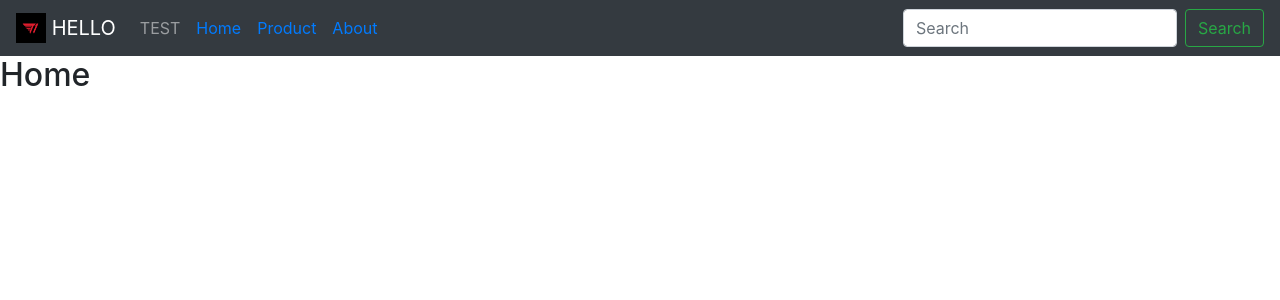
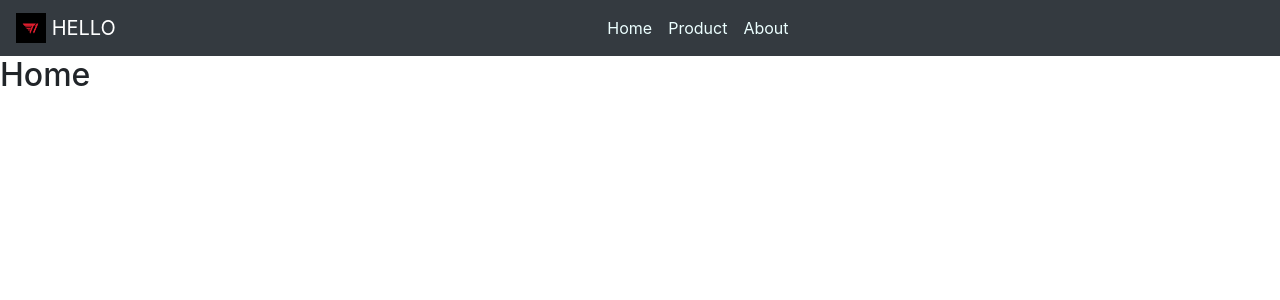
Before and after one commit to quy610/web-react-05, a React app: page / in a window 1280 px wide. Shown: the top 300 px of the page. Built offline with nearby package versions, Linux system fonts and the light colour scheme.

Commit message:
fix UI top menu

```diff
--- /dev/null
+++ b/src/css/TopMenu.css
@@ -0,0 +1,8 @@
+.navbar-nav a {
+    color: #ecffff !important;
+}
+
+.navbar-nav a:hover {
+    color: red !important;
+    text-decoration: none;
+}
--- a/src/js/components/TopMenu.js
+++ b/src/js/components/TopMenu.js
@@ -3,11 +3,31 @@ import { Navbar, Nav, Form, FormControl, Button } from 'react-bootstrap';
 import { Link } from "react-router-dom";
 
 import Logo from '../../images/logo.jpg';
-
+import '../../css/TopMenu.css';
 
 function TopMenu() {
   return (
-    <Navbar bg="dark" variant="dark">
+    // <Navbar bg="dark" variant="dark">
+    //   <Navbar.Brand href="#home">
+    //     <img
+    //       alt=""
+    //       src={Logo}
+    //       width="30"
+    //       height="30"
+    //       className="d-inline-block align-top"
+    //     />{' '}
+    //     HELLO
+    //   </Navbar.Brand>
+    //   <Navbar.Toggle aria-controls="basic-navbar-nav" />
+    //   <Navbar.Collapse id="basic-navbar-nav">
+    //     <Nav className="ml-auto">
+    //       <Nav.Link><Link to="/">Home</Link></Nav.Link>
+    //       <Nav.Link><Link to="/product">Product</Link></Nav.Link>
+    //       <Nav.Link><Link to="/about">About</Link></Nav.Link>
+    //     </Nav>
+    //   </Navbar.Collapse>
+    // </Navbar>
+    <Navbar bg="dark" expand="md" variant="dark">
       <Navbar.Brand href="#home">
         <img
           alt=""
@@ -20,16 +40,11 @@ function TopMenu() {
       </Navbar.Brand>
       <Navbar.Toggle aria-controls="basic-navbar-nav" />
       <Navbar.Collapse id="basic-navbar-nav">
-        <Nav className="mr-auto">
-          <Nav.Link>TEST</Nav.Link>
+        <Nav className="mr-auto ml-auto">
           <Nav.Link><Link to="/">Home</Link></Nav.Link>
           <Nav.Link><Link to="/product">Product</Link></Nav.Link>
           <Nav.Link><Link to="/about">About</Link></Nav.Link>
         </Nav>
-        <Form inline>
-          <FormControl type="text" placeholder="Search" className="mr-sm-2" />
-          <Button variant="outline-success">Search</Button>
-        </Form>
       </Navbar.Collapse>
     </Navbar>
   )
```
